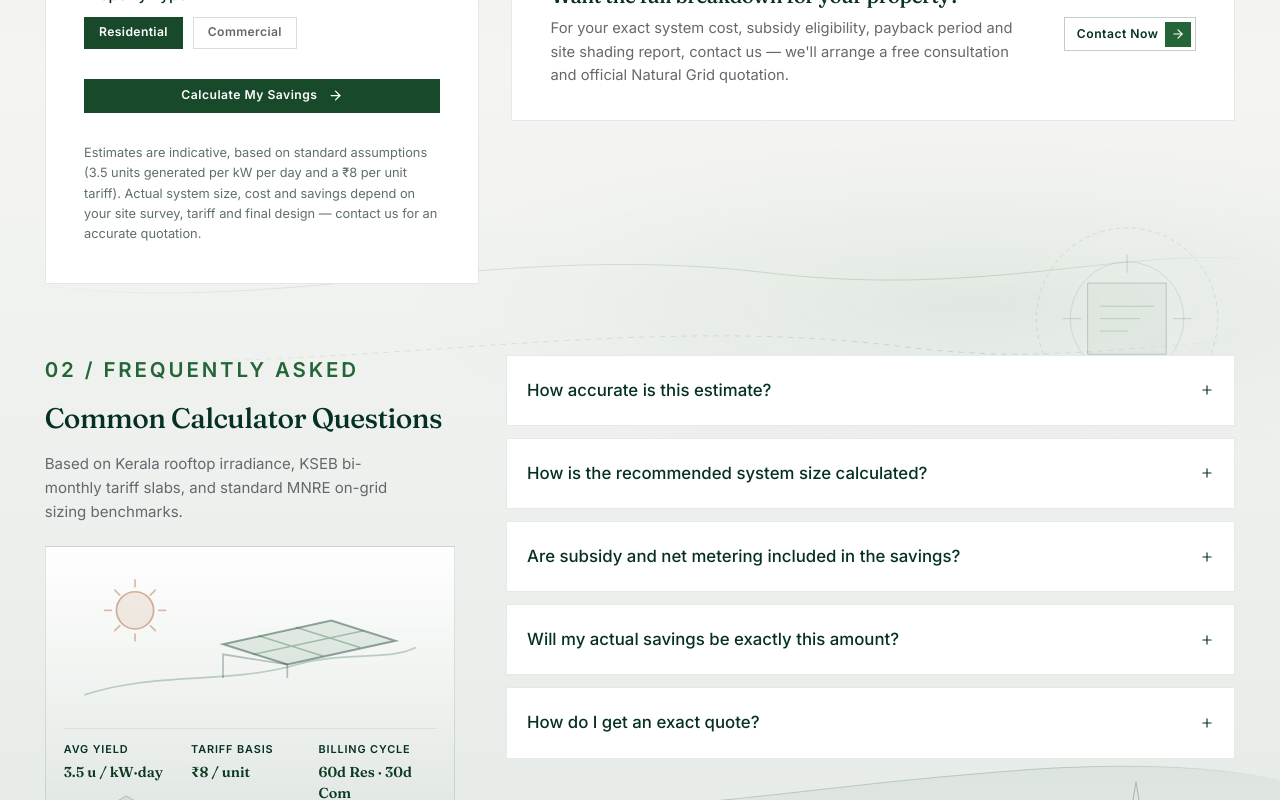
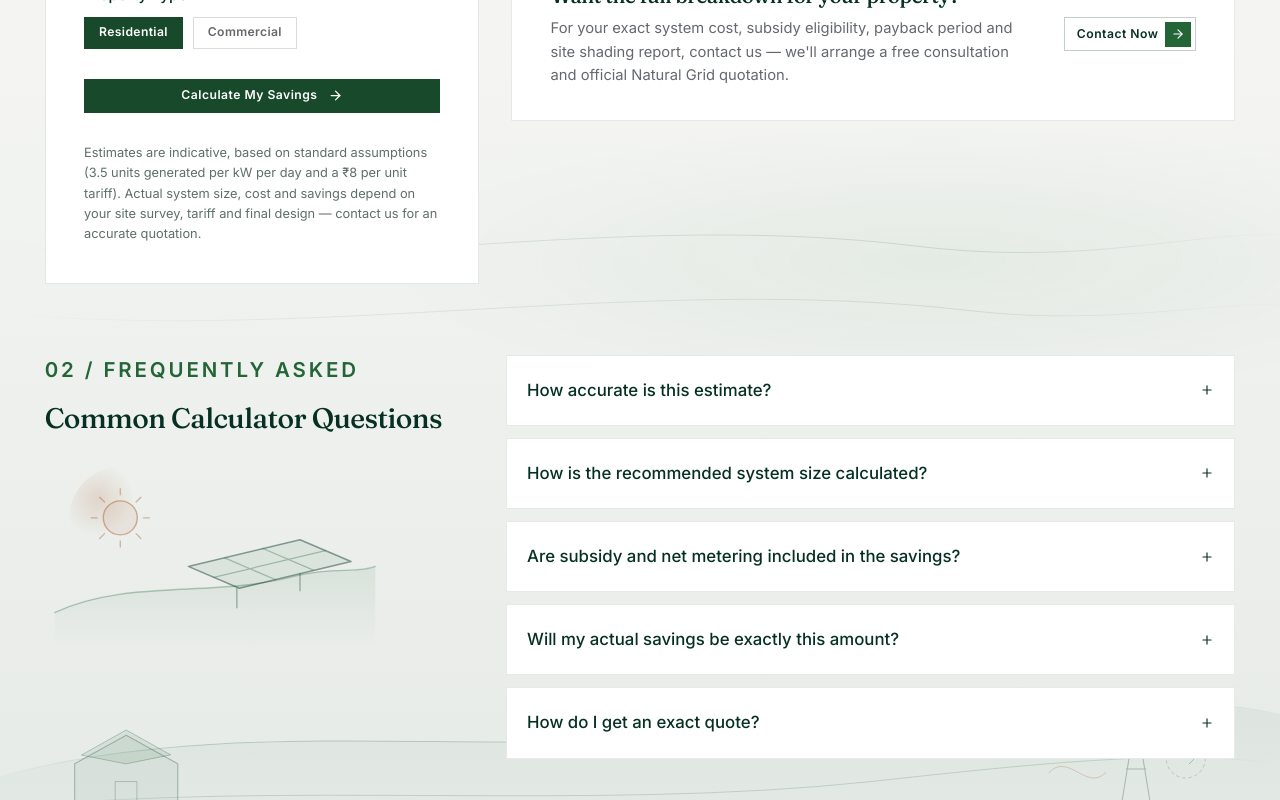
Before and after one commit to akashad123/naturalgrid, a React (Vite) app: page /calculator in a window 1280 px wide. Shown: the part 1340-2140 px from the top of the page. Built offline with nearby package versions, Linux system fonts and the light colour scheme; no server answers; a web font is replaced by a local one.

Commit message:
Simplify calculator FAQ and backdrop SVGs without extra copy

```diff
--- a/src/components/calculator/CalculatorBackdropIllustrations.tsx
+++ b/src/components/calculator/CalculatorBackdropIllustrations.tsx
@@ -152,78 +152,38 @@ export const CalculatorBackdropIllustrations: React.FC = () => {
         </g>
       </svg>
 
-      {/* Mid-band architectural contour & solar yield geometry across lower FAQ region */}
+      {/* Mid-band minimal solar glow & smooth contour waves */}
       <svg
         className="calc-bg-svg calc-bg-svg--mid"
-        viewBox="0 0 1440 420"
+        viewBox="0 0 1440 360"
         preserveAspectRatio="xMidYMid slice"
         fill="none"
       >
         <defs>
-          <radialGradient id="calc-mid-glow" cx="76%" cy="46%" r="48%">
-            <stop offset="0%" stopColor="#236537" stopOpacity="0.08" />
-            <stop offset="65%" stopColor="#236537" stopOpacity="0.02" />
+          <radialGradient id="calc-mid-glow" cx="72%" cy="48%" r="44%">
+            <stop offset="0%" stopColor="#236537" stopOpacity="0.065" />
             <stop offset="100%" stopColor="#236537" stopOpacity="0" />
           </radialGradient>
           <linearGradient id="calc-mid-line" x1="0%" y1="0%" x2="100%" y2="0%">
             <stop offset="0%" stopColor="#236537" stopOpacity="0" />
-            <stop offset="28%" stopColor="#236537" stopOpacity="0.16" />
-            <stop offset="78%" stopColor="#236537" stopOpacity="0.22" />
+            <stop offset="30%" stopColor="#236537" stopOpacity="0.14" />
+            <stop offset="75%" stopColor="#236537" stopOpacity="0.18" />
             <stop offset="100%" stopColor="#236537" stopOpacity="0" />
           </linearGradient>
         </defs>
 
-        <rect width="1440" height="420" fill="url(#calc-mid-glow)" />
+        <rect width="1440" height="360" fill="url(#calc-mid-glow)" />
 
         <path
-          d="M0 165 C280 218, 540 120, 860 158 C1120 190, 1290 120, 1440 148"
+          d="M0 148 C320 206, 660 112, 1020 156 C1220 180, 1340 132, 1440 146"
           stroke="url(#calc-mid-line)"
           strokeWidth="1.05"
         />
         <path
-          d="M0 248 C340 286, 680 198, 1020 242 C1210 266, 1340 226, 1440 238"
+          d="M0 226 C360 264, 720 184, 1080 226 C1240 244, 1360 210, 1440 222"
           stroke="url(#calc-mid-line)"
-          strokeWidth="0.9"
-          strokeDasharray="6 6"
+          strokeWidth="0.85"
         />
-
-        {/* Right-flank schematic solar inverter & net-meter geometry */}
-        <g transform="translate(1120 82)" strokeLinecap="round" strokeLinejoin="round">
-          <circle
-            cx="148"
-            cy="128"
-            r="102"
-            stroke="rgba(35, 101, 55, 0.16)"
-            strokeWidth="1"
-            strokeDasharray="4 5"
-          />
-          <circle
-            cx="148"
-            cy="128"
-            r="64"
-            stroke="rgba(6, 48, 36, 0.14)"
-            strokeWidth="0.9"
-          />
-          <rect
-            x="104"
-            y="88"
-            width="88"
-            height="80"
-            fill="rgba(35, 101, 55, 0.04)"
-            stroke="rgba(6, 48, 36, 0.22)"
-            strokeWidth="1.1"
-          />
-          <path
-            d="M118 114 H178 M118 128 H162 M118 142 H148"
-            stroke="rgba(35, 101, 55, 0.26)"
-            strokeWidth="1"
-          />
-          <path
-            d="M148 56 V76 M148 180 V200 M76 128 H96 M200 128 H220"
-            stroke="rgba(35, 101, 55, 0.24)"
-            strokeWidth="1"
-          />
-        </g>
       </svg>
     </div>
   );
--- a/src/pages/CalculatorPage.tsx
+++ b/src/pages/CalculatorPage.tsx
@@ -65,70 +65,67 @@ export const CalculatorPage: React.FC = () => {
             <div className="faq-head">
               <p className="eyebrow section-label">02 / Frequently Asked</p>
               <h2>Common Calculator Questions</h2>
-              <p className="faq-lead">
-                Based on Kerala rooftop irradiance, KSEB bi-monthly tariff
-                slabs, and standard MNRE on-grid sizing benchmarks.
-              </p>
 
-              <aside
-                className="faq-basis-card"
-                aria-label="Kerala solar estimation benchmarks"
-              >
-                <div className="faq-basis-art" aria-hidden="true">
-                  <svg viewBox="0 0 220 92" fill="none">
+              <div className="faq-illustration" aria-hidden="true">
+                <svg viewBox="0 0 280 156" fill="none">
+                  <defs>
+                    <radialGradient id="faq-sun-glow" cx="28%" cy="32%" r="36%">
+                      <stop offset="0%" stopColor="#9f4c1c" stopOpacity="0.16" />
+                      <stop offset="100%" stopColor="#9f4c1c" stopOpacity="0" />
+                    </radialGradient>
+                    <linearGradient id="faq-hill-fade" x1="0%" y1="0%" x2="0%" y2="100%">
+                      <stop offset="0%" stopColor="#236537" stopOpacity="0.09" />
+                      <stop offset="100%" stopColor="#236537" stopOpacity="0" />
+                    </linearGradient>
+                  </defs>
+
+                  <circle cx="62" cy="46" r="42" fill="url(#faq-sun-glow)" />
+                  <circle
+                    cx="62"
+                    cy="46"
+                    r="14"
+                    fill="rgba(159, 76, 28, 0.08)"
+                    stroke="rgba(159, 76, 28, 0.42)"
+                    strokeWidth="1.15"
+                  />
+                  <path
+                    d="M62 22 V27 M62 65 V70 M38 46 H43 M81 46 H86 M45 29 L49 33 M75 59 L79 63 M79 29 L75 33 M49 59 L45 63"
+                    stroke="rgba(159, 76, 28, 0.36)"
+                    strokeWidth="1.1"
+                    strokeLinecap="round"
+                  />
+
+                  <path
+                    d="M8 124 C68 96, 138 112, 206 94 C236 86, 258 92, 272 86 L272 152 L8 152 Z"
+                    fill="url(#faq-hill-fade)"
+                  />
+                  <path
+                    d="M8 124 C68 96, 138 112, 206 94 C236 86, 258 92, 272 86"
+                    stroke="rgba(35, 101, 55, 0.32)"
+                    strokeWidth="1.1"
+                    strokeLinecap="round"
+                  />
+
+                  <g strokeLinecap="round" strokeLinejoin="round">
+                    <polygon
+                      points="118,86 210,64 252,82 160,104"
+                      fill="rgba(35, 101, 55, 0.08)"
+                      stroke="rgba(6, 48, 36, 0.45)"
+                      strokeWidth="1.25"
+                    />
                     <path
-                      d="M12 78 C54 64, 96 72, 138 60 C166 52, 192 58, 208 50"
-                      stroke="rgba(35, 101, 55, 0.28)"
-                      strokeWidth="1"
-                    />
-                    <circle
-                      cx="42"
-                      cy="28"
-                      r="11"
-                      fill="rgba(159, 76, 28, 0.1)"
-                      stroke="rgba(159, 76, 28, 0.42)"
+                      d="M148 79 L190 97 M179 71 L221 89 M139 95 L231 73"
+                      stroke="rgba(35, 101, 55, 0.35)"
                       strokeWidth="1"
                     />
                     <path
-                      d="M42 10 V14 M42 42 V46 M24 28 H28 M56 28 H60 M30 16 L33 19 M51 37 L54 40 M54 16 L51 19 M33 37 L30 40"
-                      stroke="rgba(159, 76, 28, 0.36)"
-                      strokeWidth="1"
-                      strokeLinecap="round"
-                    />
-                    <polygon
-                      points="94,48 158,34 196,46 132,60"
-                      fill="rgba(35, 101, 55, 0.1)"
-                      stroke="rgba(6, 48, 36, 0.42)"
+                      d="M158 104 V120 M210 92 V106"
+                      stroke="rgba(6, 48, 36, 0.32)"
                       strokeWidth="1.15"
                     />
-                    <path
-                      d="M115 43 L153 55 M137 38 L175 50 M112 54 L177 40"
-                      stroke="rgba(35, 101, 55, 0.34)"
-                      strokeWidth="0.9"
-                    />
-                    <path
-                      d="M94 68 V54 L132 60 V68"
-                      stroke="rgba(6, 48, 36, 0.28)"
-                      strokeWidth="1"
-                    />
-                  </svg>
-                </div>
-
-                <dl className="faq-basis-metrics">
-                  <div>
-                    <dt>Avg Yield</dt>
-                    <dd>3.5 u / kW·day</dd>
-                  </div>
-                  <div>
-                    <dt>Tariff Basis</dt>
-                    <dd>₹8 / unit</dd>
-                  </div>
-                  <div>
-                    <dt>Billing Cycle</dt>
-                    <dd>60d Res · 30d Com</dd>
-                  </div>
-                </dl>
-              </aside>
+                  </g>
+                </svg>
+              </div>
             </div>
 
             <div className="faq">
--- a/src/styles/index.css
+++ b/src/styles/index.css
@@ -1892,59 +1892,15 @@ html.lenis.lenis-smooth {
   top: 96px;
 }
 
-.calculator-stage .faq-lead {
-  margin-top: 12px;
-  font-size: 0.94rem;
-  line-height: 1.6;
-  color: var(--ink-soft);
-  max-width: 38ch;
-}
-
-.calculator-stage .faq-basis-card {
+.calculator-stage .faq-illustration {
   margin-top: 22px;
-  border: 1px solid rgba(6, 48, 36, 0.12);
-  background: linear-gradient(
-    180deg,
-    rgba(255, 255, 255, 0.94) 0%,
-    rgba(35, 101, 55, 0.04) 100%
-  );
-  padding: 16px 18px 18px;
-}
-
-.calculator-stage .faq-basis-art {
-  width: 100%;
-  border-bottom: 1px solid rgba(6, 48, 36, 0.08);
-  padding-bottom: 10px;
-  margin-bottom: 12px;
-}
-
-.calculator-stage .faq-basis-art svg {
+  max-width: 340px;
+}
+
+.calculator-stage .faq-illustration svg {
   width: 100%;
   height: auto;
   display: block;
-}
-
-.calculator-stage .faq-basis-metrics {
-  display: grid;
-  grid-template-columns: repeat(3, minmax(0, 1fr));
-  gap: 10px;
-  margin: 0;
-}
-
-.calculator-stage .faq-basis-metrics dt {
-  font-size: 0.68rem;
-  font-weight: 600;
-  letter-spacing: 0.08em;
-  text-transform: uppercase;
-  color: var(--ink-muted);
-}
-
-.calculator-stage .faq-basis-metrics dd {
-  margin: 4px 0 0;
-  font-family: var(--font-display);
-  font-size: 0.9rem;
-  font-weight: 600;
-  color: var(--deep);
 }
 
 .calculator-stage .faq {
@@ -2604,16 +2560,13 @@ html.lenis.lenis-smooth {
     position: static;
   }
 
+  .calculator-stage .faq-illustration {
+    max-width: 280px;
+  }
+
   .calc-bg-svg--mid {
     top: 52%;
     opacity: 0.65;
-  }
-}
-
-@media (max-width: 480px) {
-  .calculator-stage .faq-basis-metrics {
-    grid-template-columns: 1fr;
-    gap: 8px;
   }
 }
 
```
